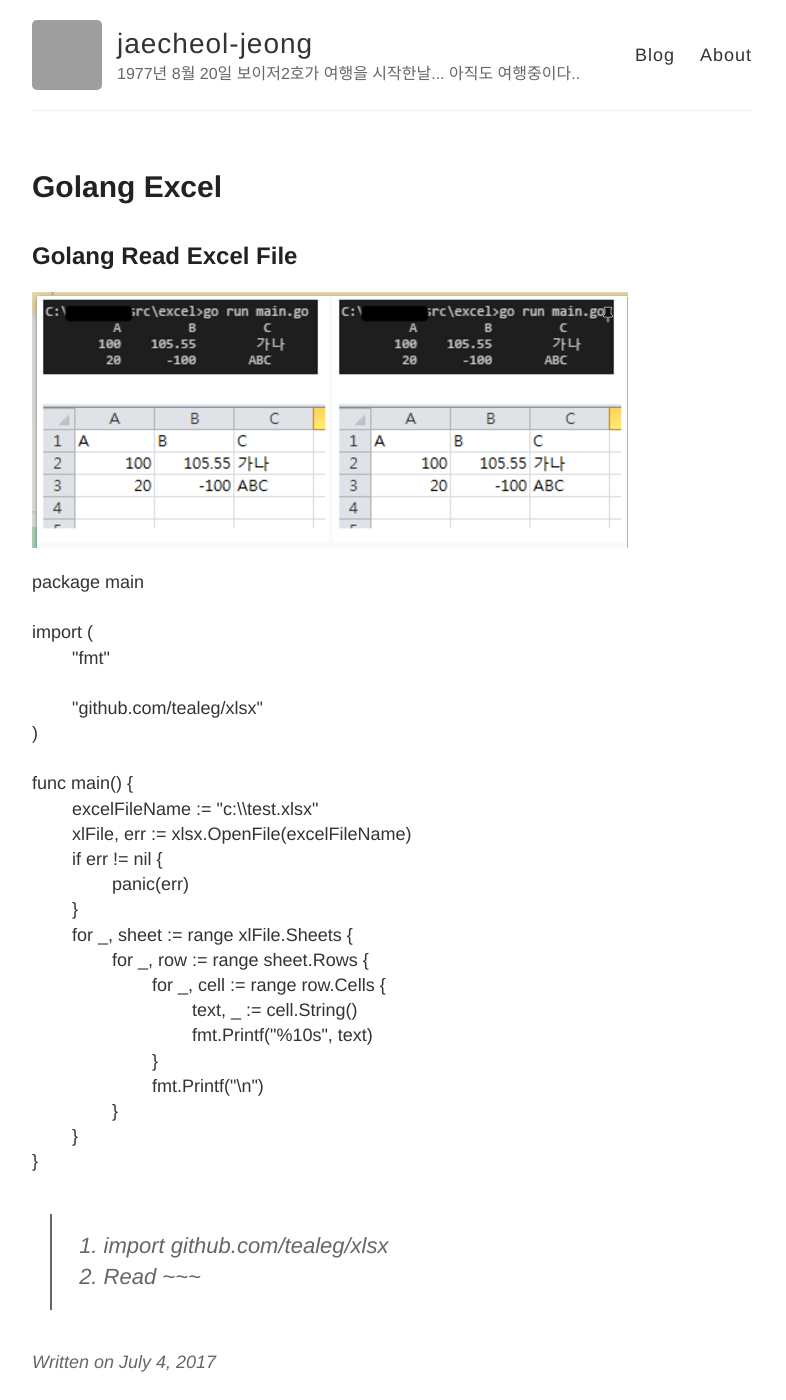
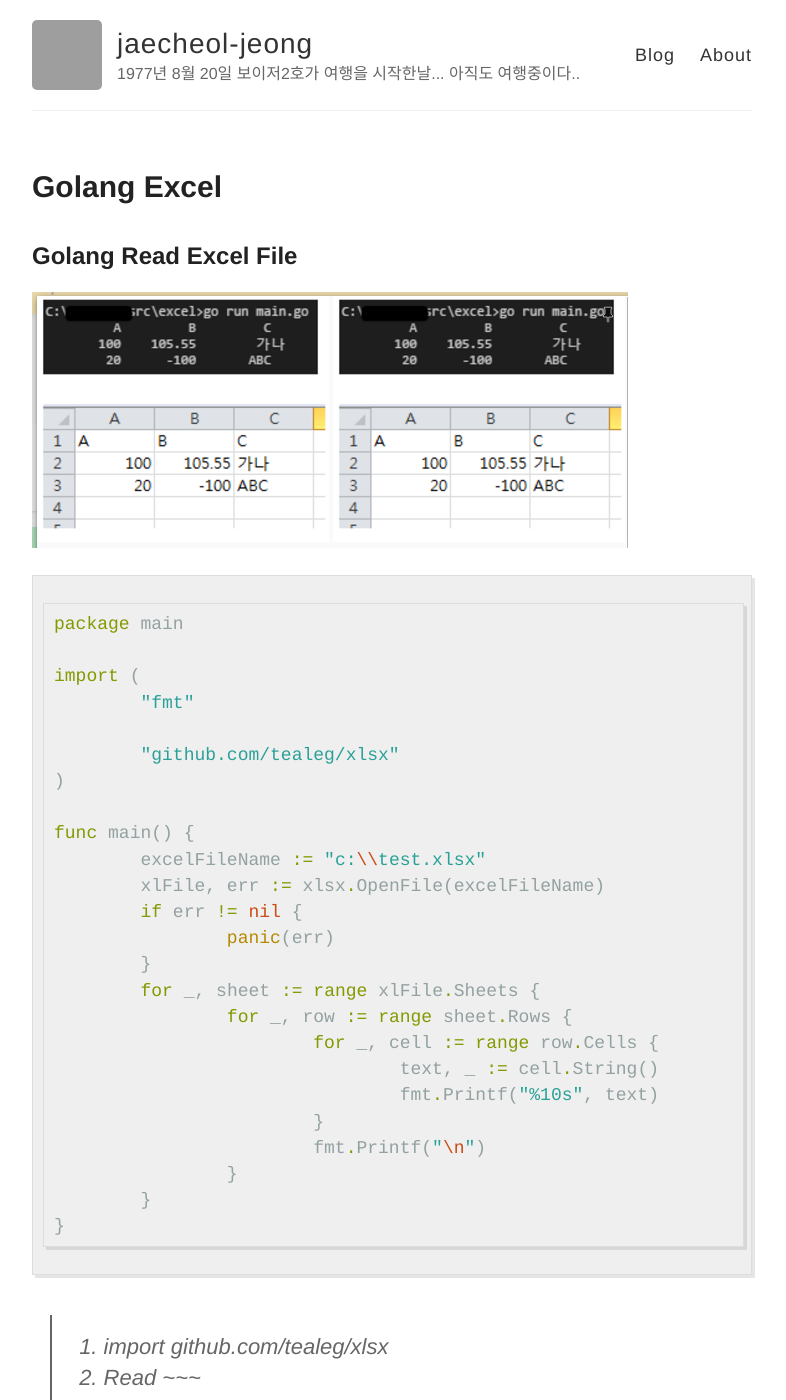
Before and after one commit to jaecheol-jeong/doc, a Jekyll site: the page built from _posts/2017-07-04-Golang-Excel.md, in a window 1280 px wide and 1400 px high. Shown: the whole window, without its empty margins (248-1034 px from the left). Built offline with Jekyll 4.4.1, drawn with Linux system fonts in a browser that asks for light colours; our own code applies the rules of GitHub Pages for plain Markdown files; grey boxes are pictures that could not be loaded.

Commit message:
code 넣기

````diff
--- a/_posts/2017-07-04-Golang-Excel.md
+++ b/_posts/2017-07-04-Golang-Excel.md
@@ -3,7 +3,7 @@
 
 ![golang-excel](/doc.github.io/images/golang-excel.png "excel read")
 
-<pre>
+```go
 package main
 
 import (
@@ -28,7 +28,8 @@ func main() {
 		}
 	}
 }
-</pre>
+```
+
 
 > 1. import github.com/tealeg/xlsx
 > 2. Read ~~~
````
